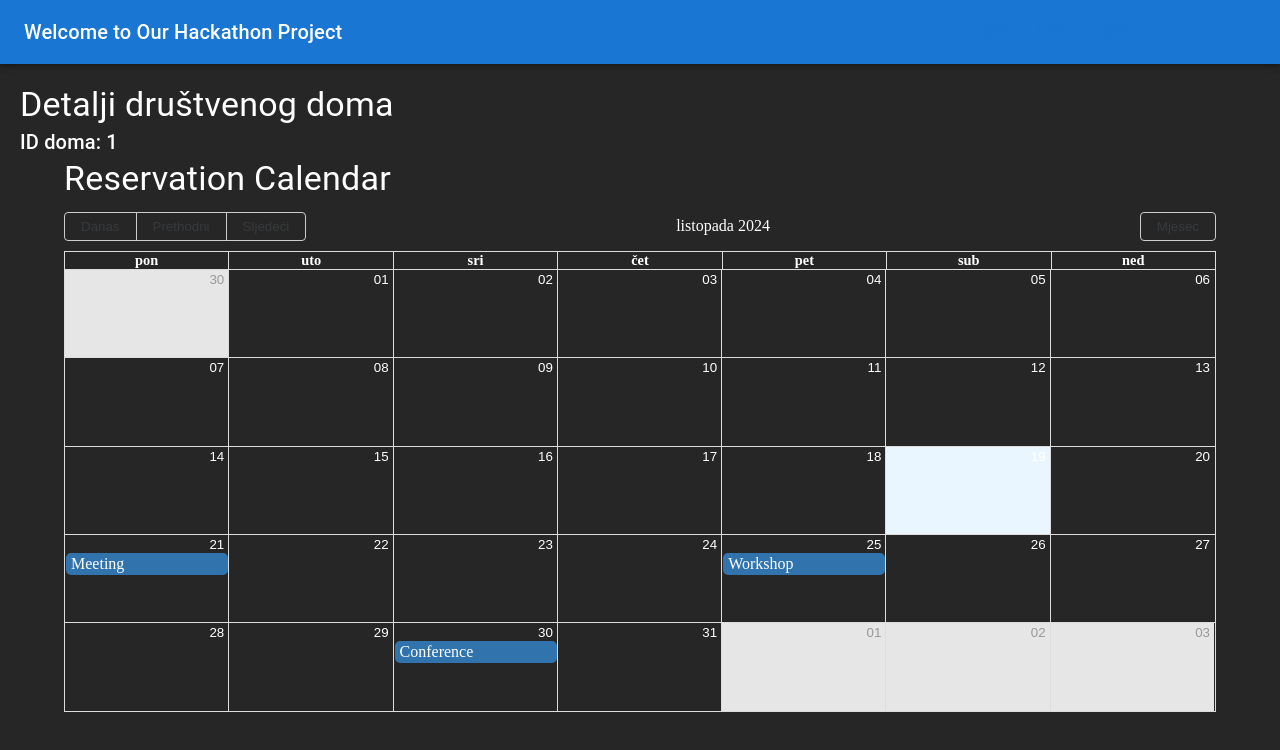
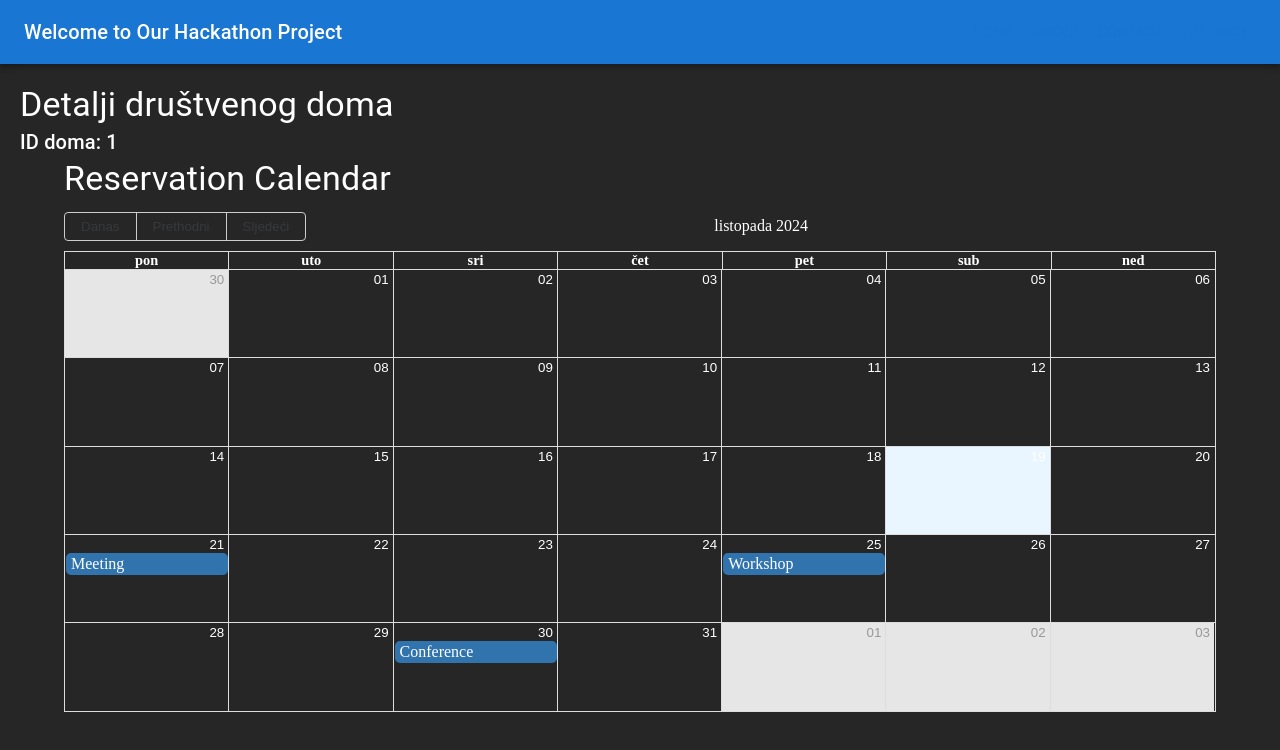
Before and after one commit to samuellucic/bit-hackathon-public, a Next.js app in the folder client/: page /homes/1 in a window 1280 px wide. Shown: the top 750 px of the page. Built offline with nearby package versions, Linux system fonts and the light colour scheme.

Commit message:
removed month button

```diff
--- a/client/src/app/components/Reservation/CustomToolbar.tsx
+++ b/client/src/app/components/Reservation/CustomToolbar.tsx
@@ -1,5 +1,5 @@
 import React from 'react';
-import { ToolbarProps, View } from 'react-big-calendar';
+import { ToolbarProps } from 'react-big-calendar';
 
 const CustomToolbar = (props: ToolbarProps) => {
   const goToBack = () => {
@@ -14,10 +14,6 @@ const CustomToolbar = (props: ToolbarProps) => {
     props.onNavigate('TODAY');
   };
 
-  const handleViewChange = (view: View) => {
-    props.onView(view);
-  };
-
   return (
     <div className="rbc-toolbar">
       <span className="rbc-btn-group">
@@ -26,9 +22,6 @@ const CustomToolbar = (props: ToolbarProps) => {
         <button onClick={goToNext}>Sljedeći</button>
       </span>
       <span className="rbc-toolbar-label">{props.label}</span>
-      <span className="rbc-btn-group">
-        <button onClick={() => handleViewChange('month')}>Mjesec</button>
-      </span>
     </div>
   );
 };
```
